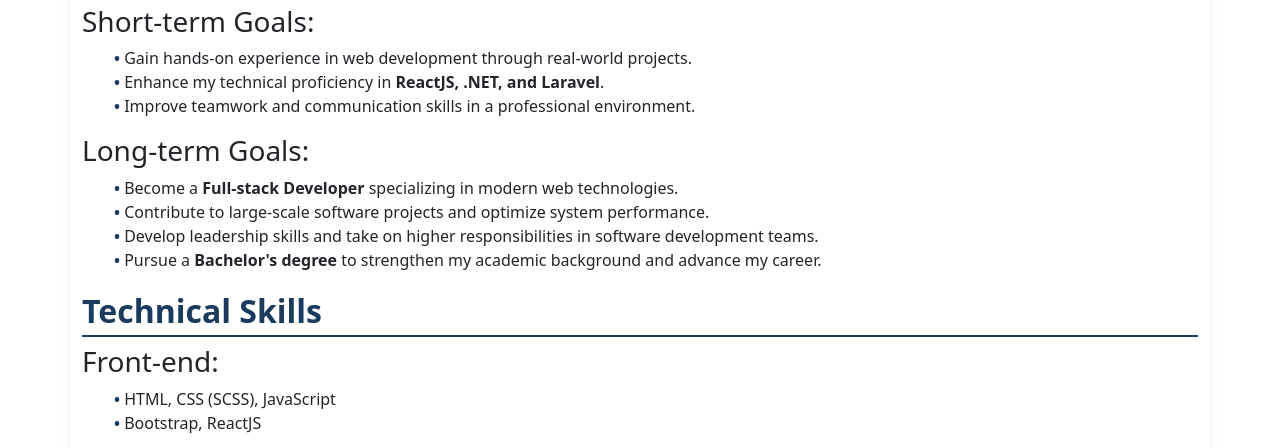
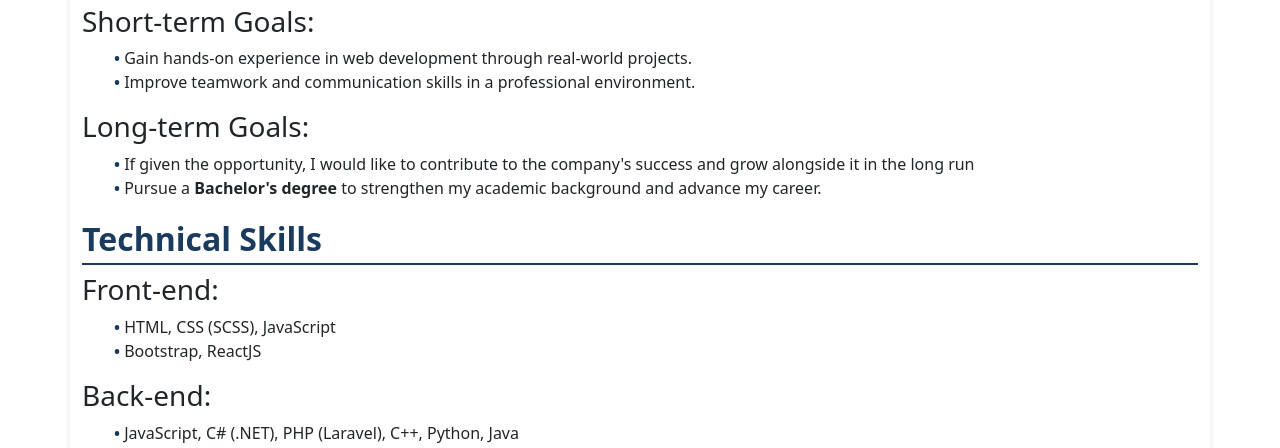
Before and after one commit to ducduy2424/My_CV, a plain HTML site: page index.html in a window 1280 px wide. Shown: the part 632-1080 px from the top of the page. Drawn offline with nearby package versions, Linux system fonts and the light colour scheme.

Commit message:
edit goals

```diff
--- a/index.html
+++ b/index.html
@@ -51,14 +51,13 @@
             <h3>Short-term Goals:</h3>
             <ul>
                 <li>Gain hands-on experience in web development through real-world projects.</li>
-                <li>Enhance my technical proficiency in <strong>ReactJS, .NET, and Laravel</strong>.</li>
                 <li>Improve teamwork and communication skills in a professional environment.</li>
             </ul>
             <h3>Long-term Goals:</h3>
             <ul>
-                <li>Become a <strong>Full-stack Developer</strong> specializing in modern web technologies.</li>
-                <li>Contribute to large-scale software projects and optimize system performance.</li>
-                <li>Develop leadership skills and take on higher responsibilities in software development teams.</li>
+
+                <li>If given the opportunity, I would like to contribute to the company's success and
+                    grow alongside it in the long run</li>
                 <li>Pursue a <strong>Bachelor's degree</strong> to strengthen my academic background and advance my
                     career.</li>
             </ul>
```
